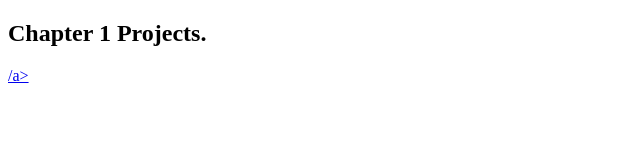
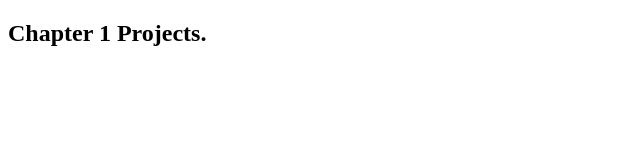
Before and after one commit to lratliff32/client_side, a plain HTML site: page Chapter1/index.html in a window 1280 px wide. Shown: the full height of the page, 0-640 px from the left. Drawn offline with Linux system fonts and the light colour scheme.

Commit message:
Update index.html

```diff
--- a/Chapter1/index.html
+++ b/Chapter1/index.html
@@ -20,7 +20,7 @@
     </p>
 
     <p>
-    <a href="https://lratliff32.github.io/client_side/project01-04_text.html" title="Chapter 1 - Hands on 1-4">/a>
+    <a href="https://lratliff32.github.io/client_side/project01-04_text.html" title="Chapter 1 - Hands on 1-4"></a>
     </p>
 
 </article>
```
